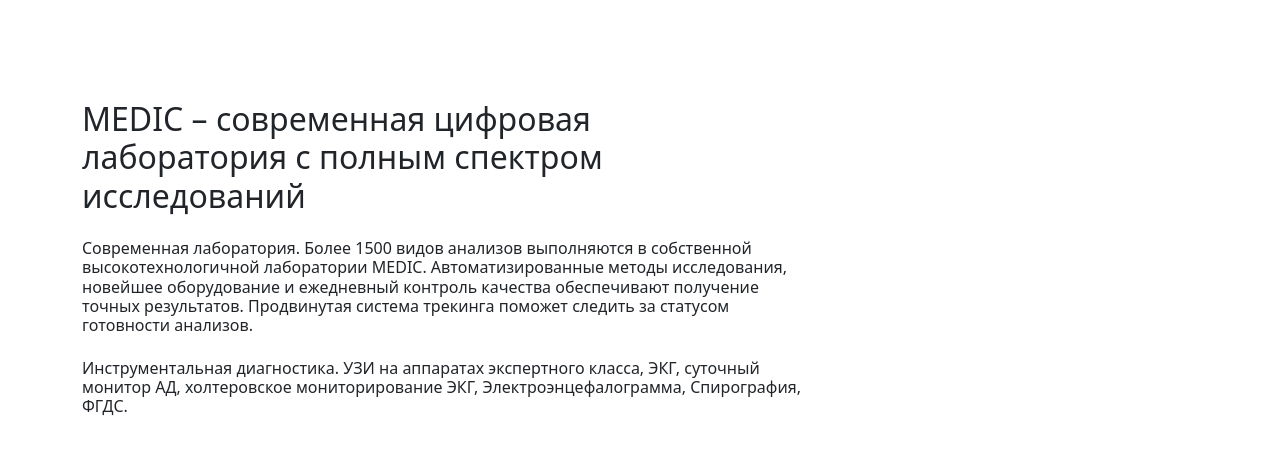
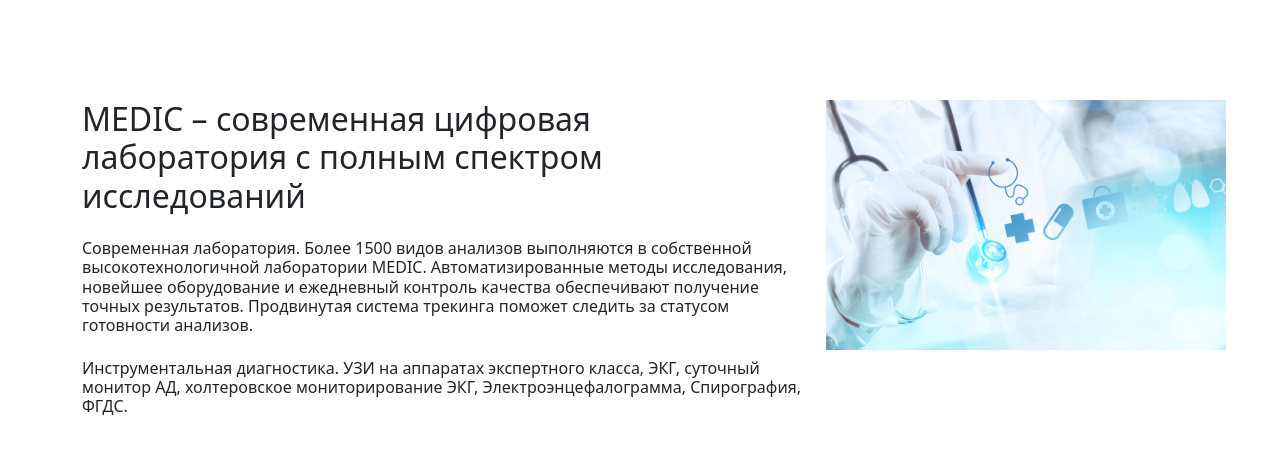
Before and after one commit to krishchuk/medical, a Django app: template medic/templates/medic/home.html in a window 1280 px wide. Shown: the part 56-521 px from the top of the page. Run offline with Django 5.2, Linux system fonts and the light colour scheme; the template is opened without the code that fills it, so the values that code supplies are empty; some libraries are stand-ins or nearby versions.

Commit message:
add new picture on home page

```diff
--- a/medic/templates/medic/home.html
+++ b/medic/templates/medic/home.html
@@ -10,6 +10,9 @@
             поможет следить за статусом готовности анализов.</h6>
         <h6 class="mb-4">Инструментальная диагностика. УЗИ на аппаратах экспертного класса, ЭКГ, суточный монитор АД,
             холтеровское мониторирование ЭКГ, Электроэнцефалограмма, Спирография, ФГДС.</h6>
+    </div>
+    <div class="col-4">
+        <img src="media/home/home_0.jpg" width="400">
     </div>
 </div>
 <div class="row mb-4">
```
Also changed, not shown: media/home/home_0.jpg (added).
